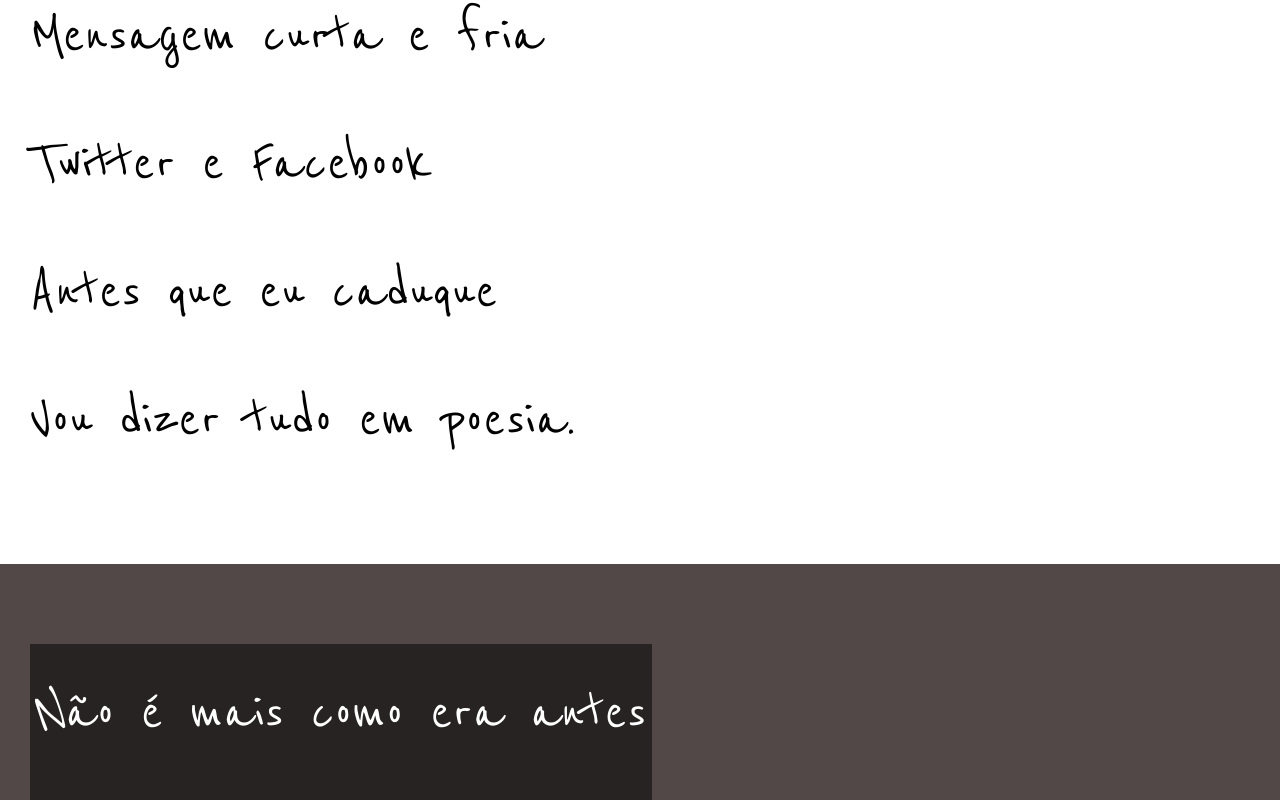
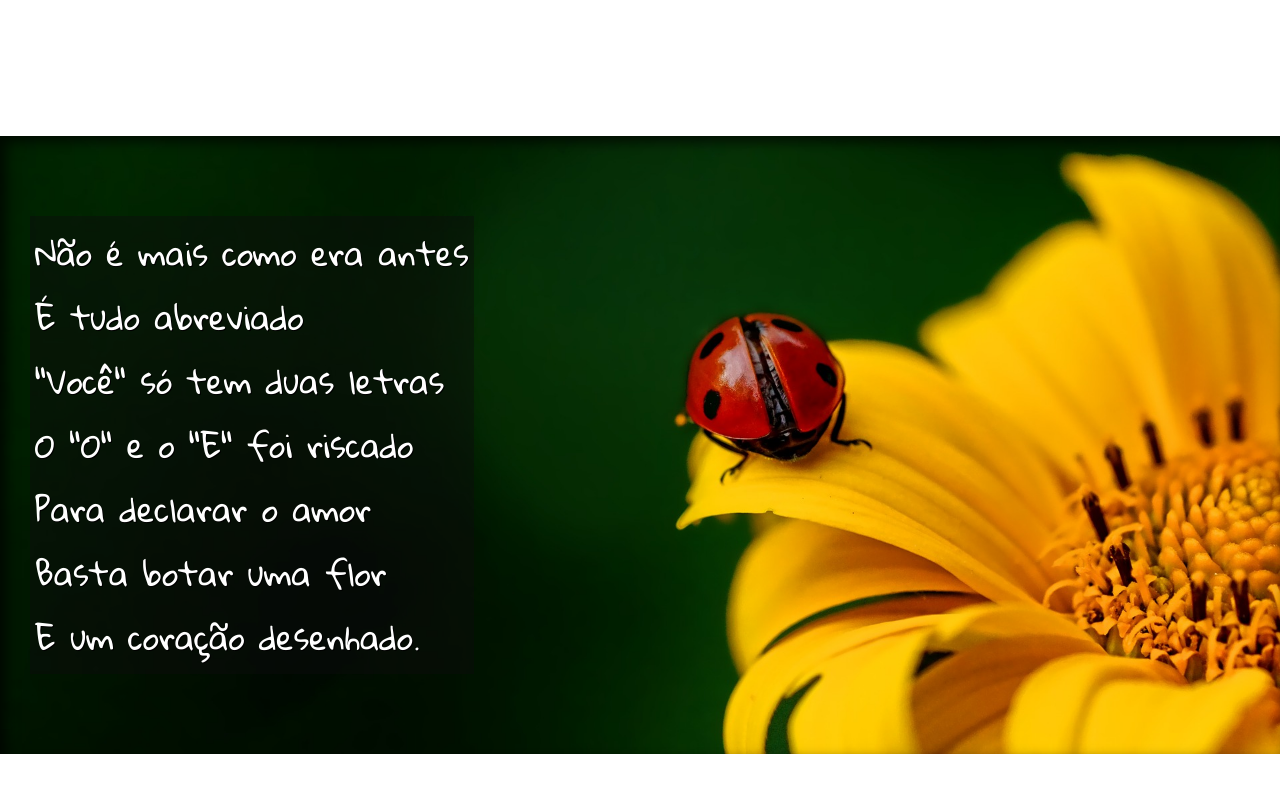
Before and after one commit to ttthamenezess/html-css, a plain HTML site: page modulo-03/d012/index.html in a window 1280 px wide. Shown: the part 760-1560 px from the top of the page. Drawn offline with nearby package versions, Linux system fonts and the light colour scheme; a web font is replaced by a local one.

Commit message:
Ultima atualização
Ultima atualização inserindo as imagens de fundo e aplicando paralex em ambas.

```diff
--- a/modulo-03/d012/index.html
+++ b/modulo-03/d012/index.html
@@ -34,7 +34,7 @@
 
 
 
-        <section class="imagem">
+        <section class="imagem" id="img1">
             <p>
                 Não é mais como era antes <br>
                 É tudo abreviado <br>
@@ -74,7 +74,7 @@
 
 
 
-        <section class="imagem">
+        <section class="imagem" id="img2">
             <p>
                 Tenho saudade das cartas <br>
                 Escritas com a própria mão <br>
--- a/modulo-03/d012/style.css
+++ b/modulo-03/d012/style.css
@@ -3,12 +3,14 @@
 @import url('https://fonts.googleapis.com/css2?family=Metamorphous&display=swap');
 @import url('https://fonts.googleapis.com/css2?family=EB+Garamond:ital,wght@0,400..800;1,400..800&display=swap');
 @import url('https://fonts.googleapis.com/css2?family=Reenie+Beanie&display=swap');
+@import url('https://fonts.googleapis.com/css2?family=Gloria+Hallelujah&display=swap');
 
 
 :root{
     --fonte1: "Metamorphous", serif;
     --fonte2: "EB Garamond", serif;
     --fonte3: "Reenie Beanie", serif;
+    --fonte4: "Gloria Hallelujah", serif;
 }
 
 
@@ -32,7 +34,7 @@ header{
 
 header > h1 {
     font-family: var(--fonte1);
-    font-size: 10vw;
+    font-size: 7vw;
     font-weight: bolder;
     padding-top: 50px;
     font-variant: small-caps;
@@ -58,12 +60,16 @@ a:hover{
 }
 
 section{
-    font-family: var(--fonte3) ;
-    font-size: 5vw;
+    font-family: var(--fonte4) ;
+    font-size: 2.5vw;
     padding-top: 10vh;
     padding-bottom: 10vh;
     line-height: 2em;
     padding-left: 30px;
+}
+
+section > p {
+    padding-bottom: 2em;
 }
 
 section.normal {
@@ -72,16 +78,32 @@ section.normal {
 }
 
 section.imagem{
-    background-color: rgb(82, 72, 72);
+    background-color: rgba(0, 0, 0, 0.281);
     color: white;
-
+    box-shadow: inset 6px 6px 13px 0px rgba(0, 0, 0, 0.705);
+    background-attachment: fixed;
 
 }
 
 section.imagem > p {
     display: inline-block;
     padding: 5px;
-    background-color: rgba(0, 0, 0, 0.514);
+    background-color: rgba(12, 12, 12, 0.459);
+    text-shadow: 1px 1px 0px black;
+}
+
+section#img1{
+    background-image: url(imagens/background001.jpg);
+    background-position: right center;
+    background-size: cover;
+
+
+}
+
+section#img2{
+    background-image: url(imagens/background002.jpg);
+    background-size: cover;
+
 }
 
 footer{
```
